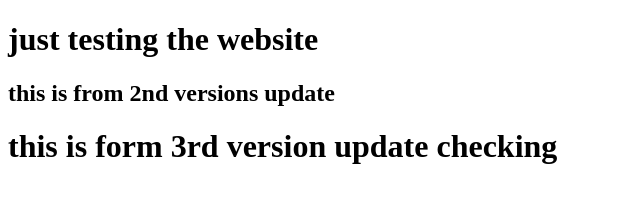
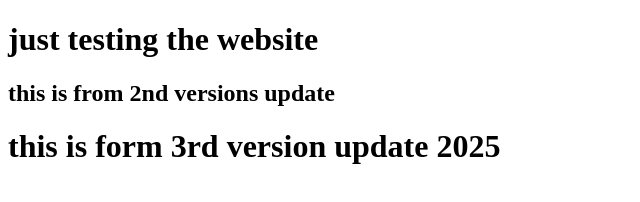
Before and after one commit to suresh2dev/demo3git, a plain HTML site: page index.html in a window 1280 px wide. Shown: the whole page, without its empty margins (0-640 px from the left). Drawn offline with Linux system fonts and the light colour scheme.

Commit message:
Update index.html
through browser edit

```diff
--- a/index.html
+++ b/index.html
@@ -8,7 +8,7 @@
 <body>
         <h1>just testing the website</h1>
             <h2>this is from 2nd versions update</h2>
-            <h1>this is form 3rd version update checking</h1>
+            <h1>this is form 3rd version update 2025</h1>
     <script>
 
     </script>
```
